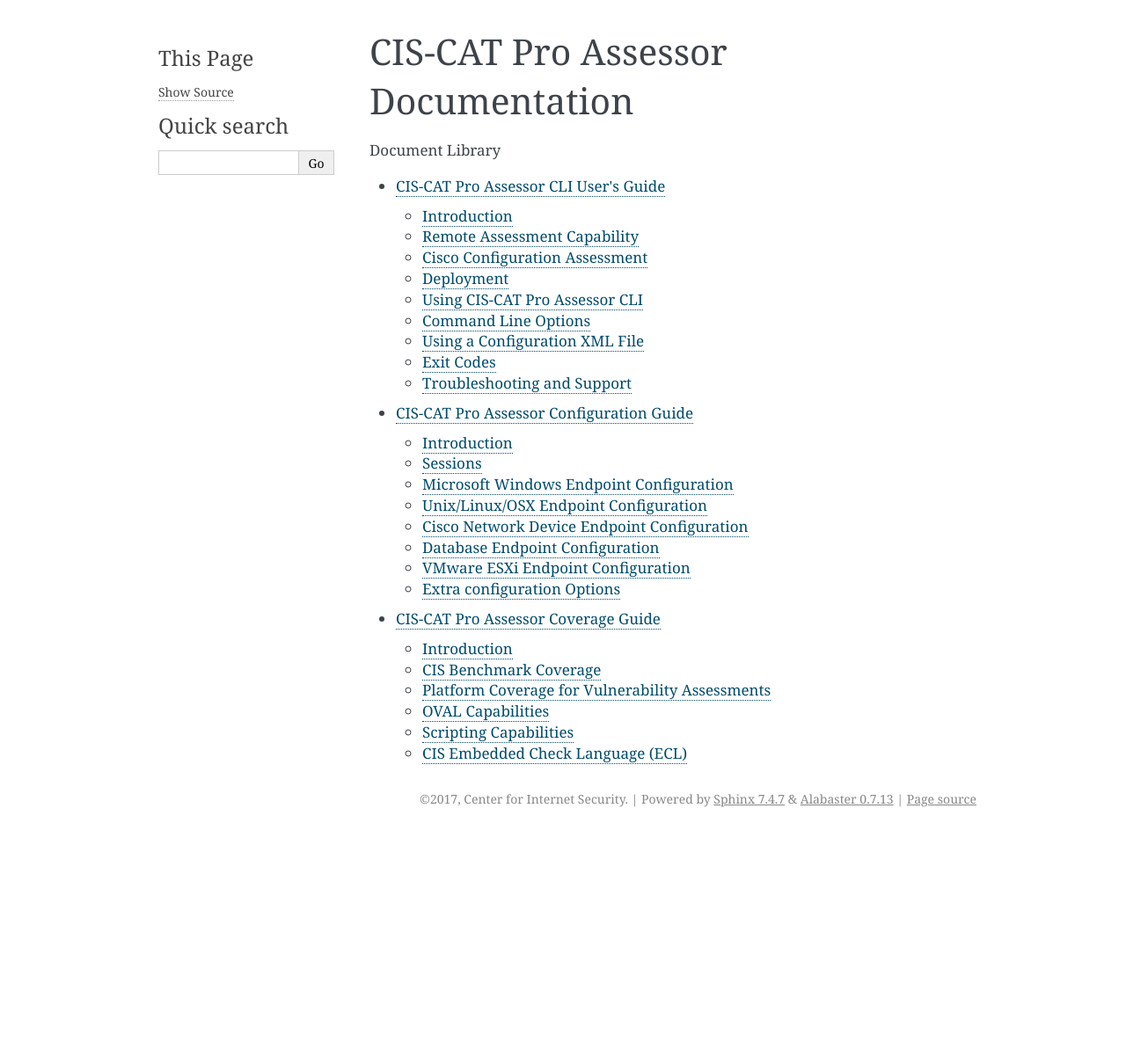
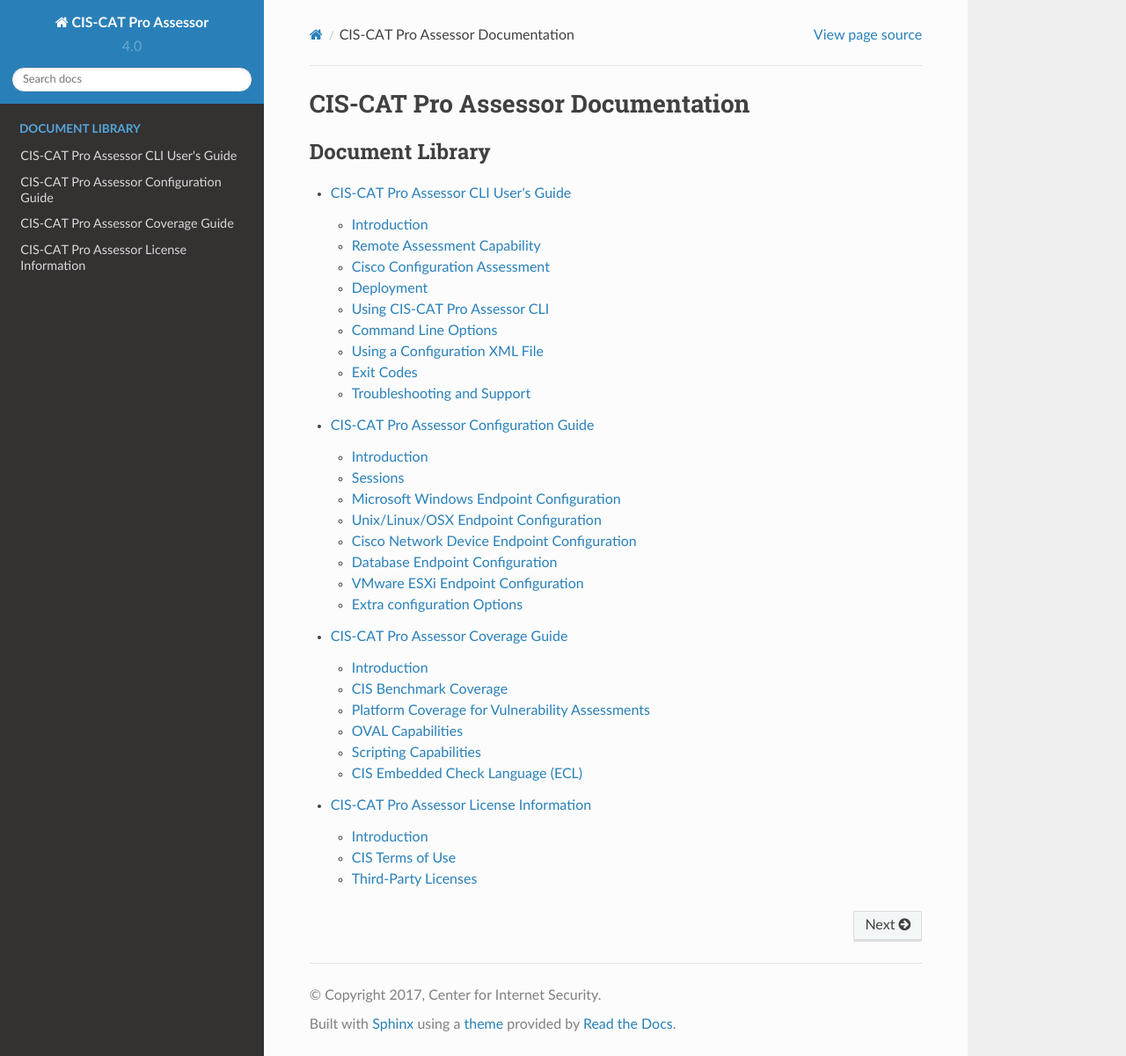
Before and after one commit to CISecurity/CCPA-Docs, a Sphinx documentation site: the page built from docs/source/index.rst, in a window 1280 px wide and 1201 px high. Shown: the whole window at 88% size. Built offline with Sphinx 7.4.7 and the Read the Docs theme 2.0.0, drawn with Linux system fonts in a browser that asks for light colours.

Commit message:
HTML theme

```diff
--- a/docs/source/conf.py
+++ b/docs/source/conf.py
@@ -89,7 +89,8 @@
 # The theme to use for HTML and HTML Help pages.  See the documentation for
 # a list of builtin themes.
 #
-html_theme = 'alabaster'
+#html_theme = 'alabaster'
+html_theme = "sphinx_rtd_theme"
 
 # Theme options are theme-specific and customize the look and feel of a theme
 # further.  For a list of options available for each theme, see the
--- a/docs/source/index.rst
+++ b/docs/source/index.rst
@@ -15,3 +15,4 @@
    CIS-CAT Pro Assessor CLI User's Guide <CIS-CAT Pro Assessor CLI User's Guide.md>
    CIS-CAT Pro Assessor Configuration Guide <CIS-CAT Pro Assessor Configuration Guide.md>
    CIS-CAT Pro Assessor Coverage Guide <CIS-CAT Pro Assessor Coverage Guide.md>
+   CIS-CAT Pro Assessor License Information <CIS-CAT Pro Assessor License Information.md>
```
